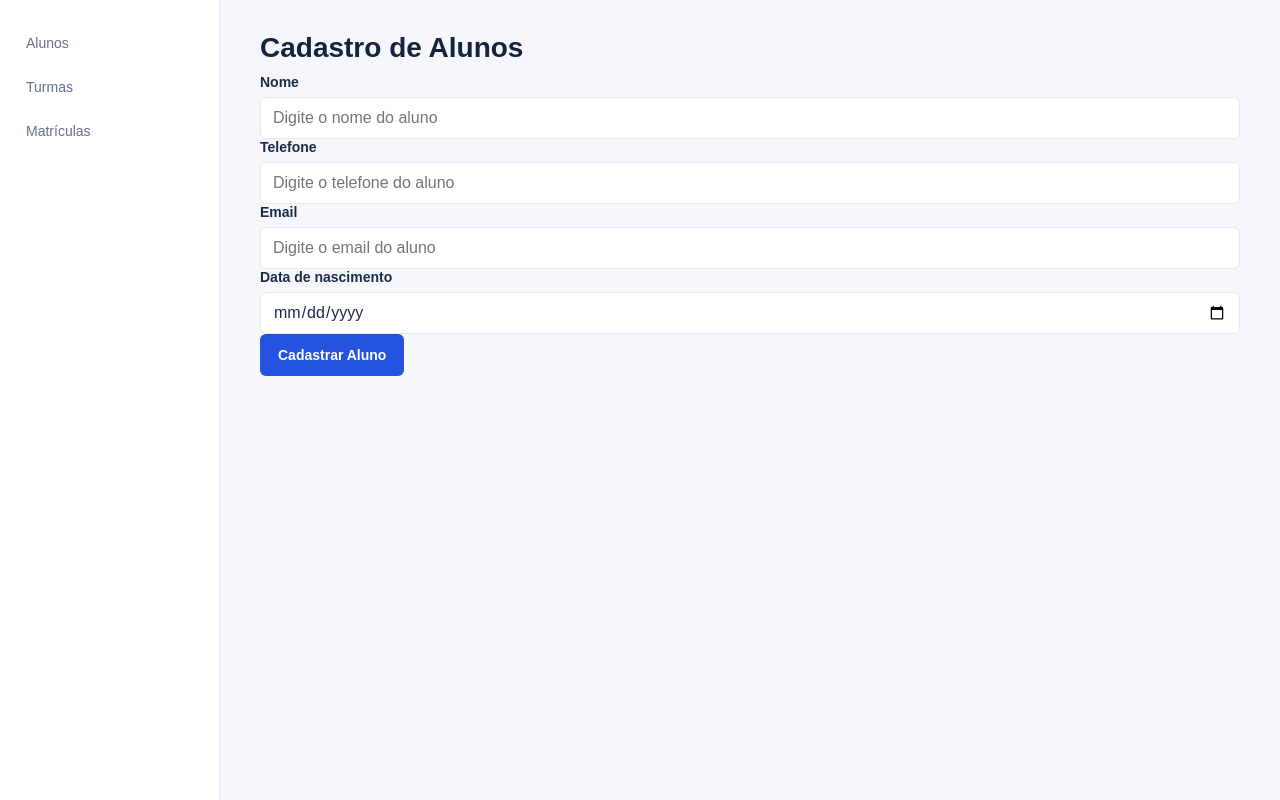
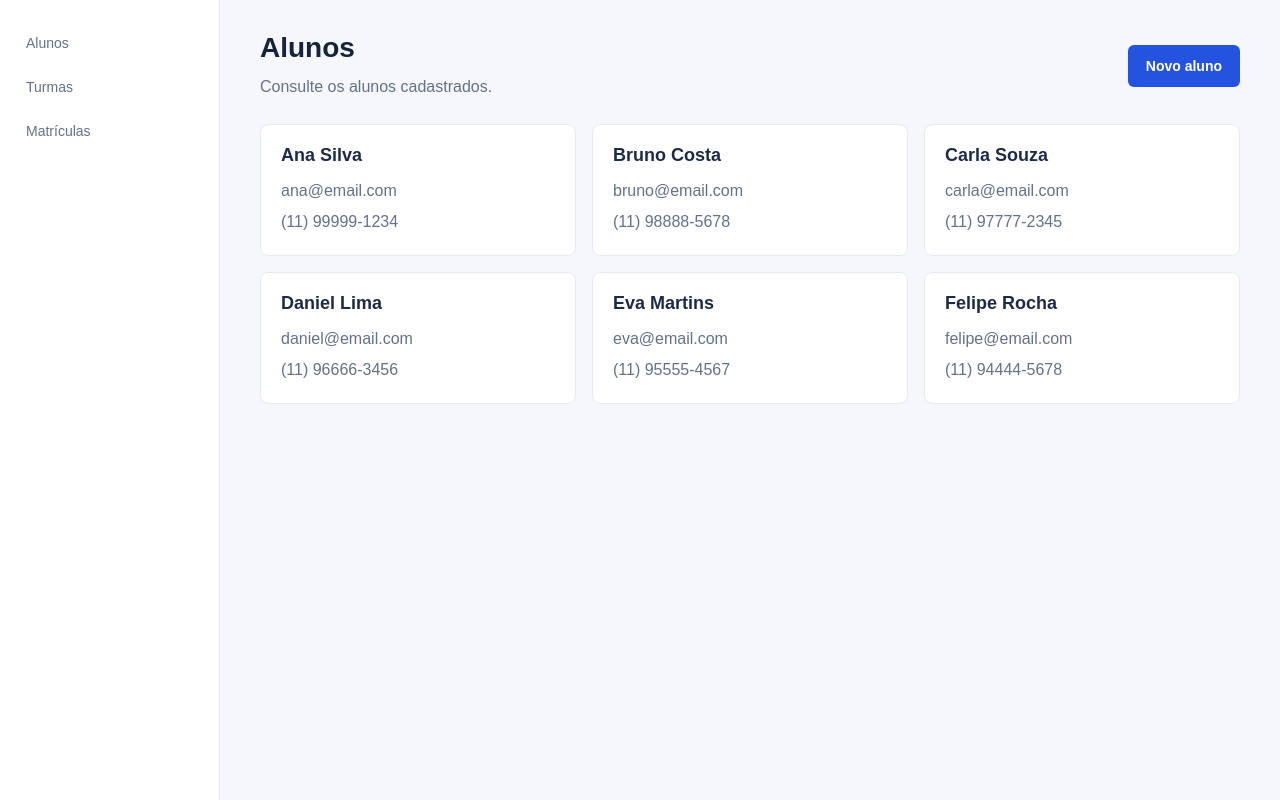
Before and after one commit to cleitongrodrigues/P2_FullStack, a Next.js app in the folder frontend/: page /alunos in a window 1280 px wide. Built offline with nearby package versions, Linux system fonts and the light colour scheme.

Commit message:
feat: Criando os cards e a listagem de alunos

```diff
--- a/frontend/app/alunos/page.tsx
+++ b/frontend/app/alunos/page.tsx
@@ -1,42 +1,36 @@
-import Button from "@/components/ui/Button";
-import Input from "../../components/ui/Input";
+import Link from "next/link";
+import Card from "@/components/ui/Card";
+
+const alunos = [
+  { id: 1, nome: "Ana Silva", email: "ana@email.com", telefone: "(11) 99999-1234" },
+  { id: 2, nome: "Bruno Costa", email: "bruno@email.com", telefone: "(11) 98888-5678" },
+  { id: 3, nome: "Carla Souza", email: "carla@email.com", telefone: "(11) 97777-2345" },
+  { id: 4, nome: "Daniel Lima", email: "daniel@email.com", telefone: "(11) 96666-3456" },
+  { id: 5, nome: "Eva Martins", email: "eva@email.com", telefone: "(11) 95555-4567" },
+  { id: 6, nome: "Felipe Rocha", email: "felipe@email.com", telefone: "(11) 94444-5678" },
+];
 
 export default function AlunosPage() {
-    return (
-        <section>
-            <h1>Cadastro de Alunos</h1>
-            <form>
-                <Input
-                    label="Nome"
-                    name="nome"
-                    placeholder="Digite o nome do aluno"
-                    required
-                />
+  return (
+    <section>
+      <header className="page-header">
+        <div>
+          <h1>Alunos</h1>
+          <p>Consulte os alunos cadastrados.</p>
+        </div>
 
-                <Input
-                    label="Telefone"
-                    name="telefone"
-                    placeholder="Digite o telefone do aluno"
-                    required
-                />
+        <Link className="button-primary" href="/alunos/cadastro">Novo aluno</Link>
+      </header>
 
-                <Input
-                    label="Email"
-                    name="email"
-                    type="email"
-                    placeholder="Digite o email do aluno"
-                    required
-                />
-
-                <Input
-                    label="Data de nascimento"
-                    name="dataNascimento"
-                    type="date"
-                    required
-                />
-
-                <Button label="Cadastrar Aluno" type="submit" />
-            </form>
-        </section>
-    );
+      <div className="card-grid">
+        {alunos.map((aluno) => (
+          <Card key={aluno.id}>
+            <h2>{aluno.nome}</h2>
+            <p>{aluno.email}</p>
+            <p>{aluno.telefone}</p>
+          </Card>
+        ))}
+      </div>
+    </section>
+  );
 }
--- a/frontend/app/globals.css
+++ b/frontend/app/globals.css
@@ -75,6 +75,37 @@ body {
   line-height: 1.6;
 }
 
+.page-header {
+  display: flex;
+  align-items: center;
+  justify-content: space-between;
+  gap: 16px;
+  margin-bottom: 24px;
+}
+
+.card-grid {
+  display: grid;
+  grid-template-columns: repeat(auto-fit, minmax(240px, 1fr));
+  gap: 16px;
+}
+
+.card {
+  padding: 20px;
+  border: 1px solid var(--border);
+  border-radius: 8px;
+  background: #ffffff;
+}
+
+.card h2 {
+  margin: 0 0 12px;
+  color: var(--foreground);
+  font-size: 18px;
+}
+
+.card p + p {
+  margin-top: 6px;
+}
+
 .form-field {
   display: flex;
   flex-direction: column;
@@ -113,6 +144,9 @@ body {
 }
 
 .button-primary {
+  display: inline-flex;
+  align-items: center;
+  justify-content: center;
   min-height: 42px;
   padding: 10px 18px;
   border: 0;
@@ -123,6 +157,7 @@ body {
   font-size: 14px;
   font-weight: 600;
   cursor: pointer;
+  text-decoration: none;
   transition: background-color 150ms ease, box-shadow 150ms ease;
 }
 
@@ -164,4 +199,9 @@ body {
   .conteudo {
     padding: 24px 18px;
   }
+
+  .page-header {
+    align-items: flex-start;
+    flex-direction: column;
+  }
 }
--- a/frontend/components/ui/Card.tsx
+++ b/frontend/components/ui/Card.tsx
@@ -0,0 +1,9 @@
+import type { ReactNode } from "react";
+
+type CardProps = {
+  children: ReactNode;
+};
+
+export default function Card({ children }: CardProps) {
+  return <article className="card">{children}</article>;
+}
```
Also changed, not shown: frontend/app/alunos/cadastro/page.tsx (added, +42 -0 lines).
